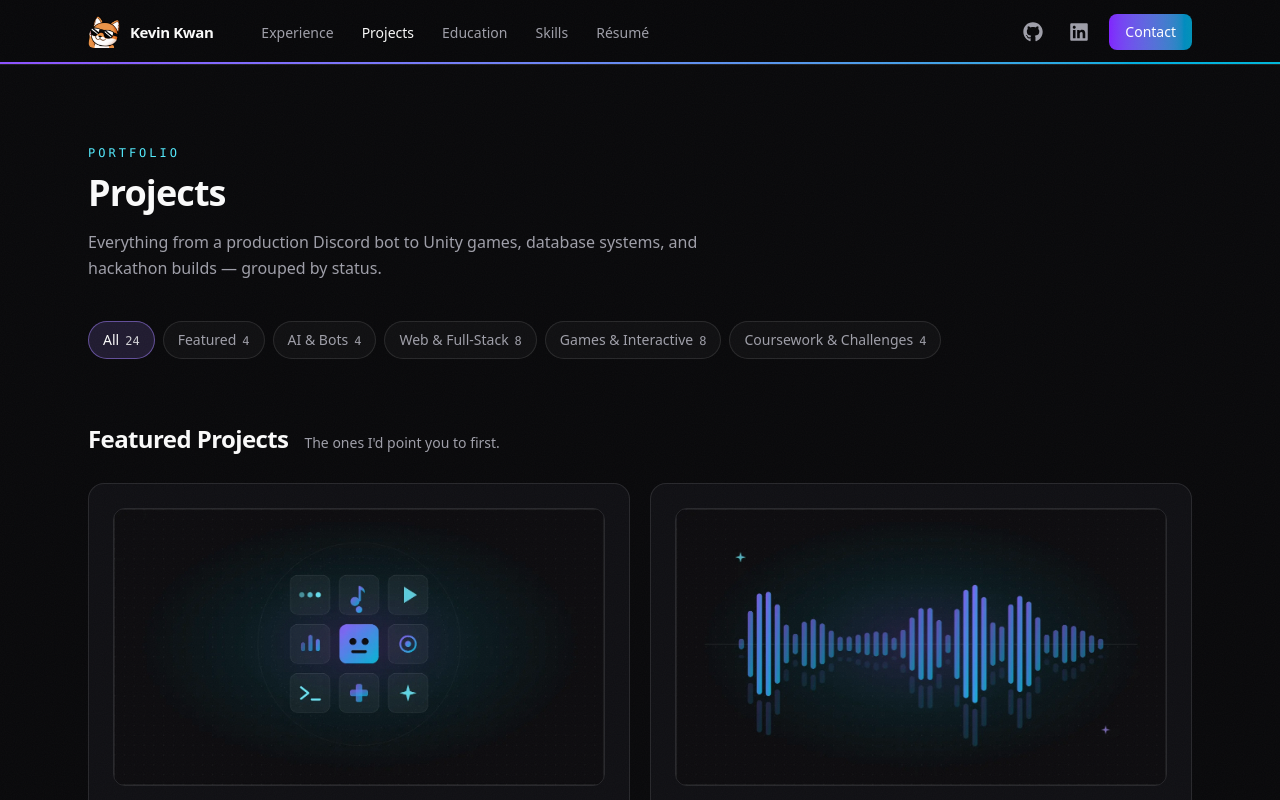
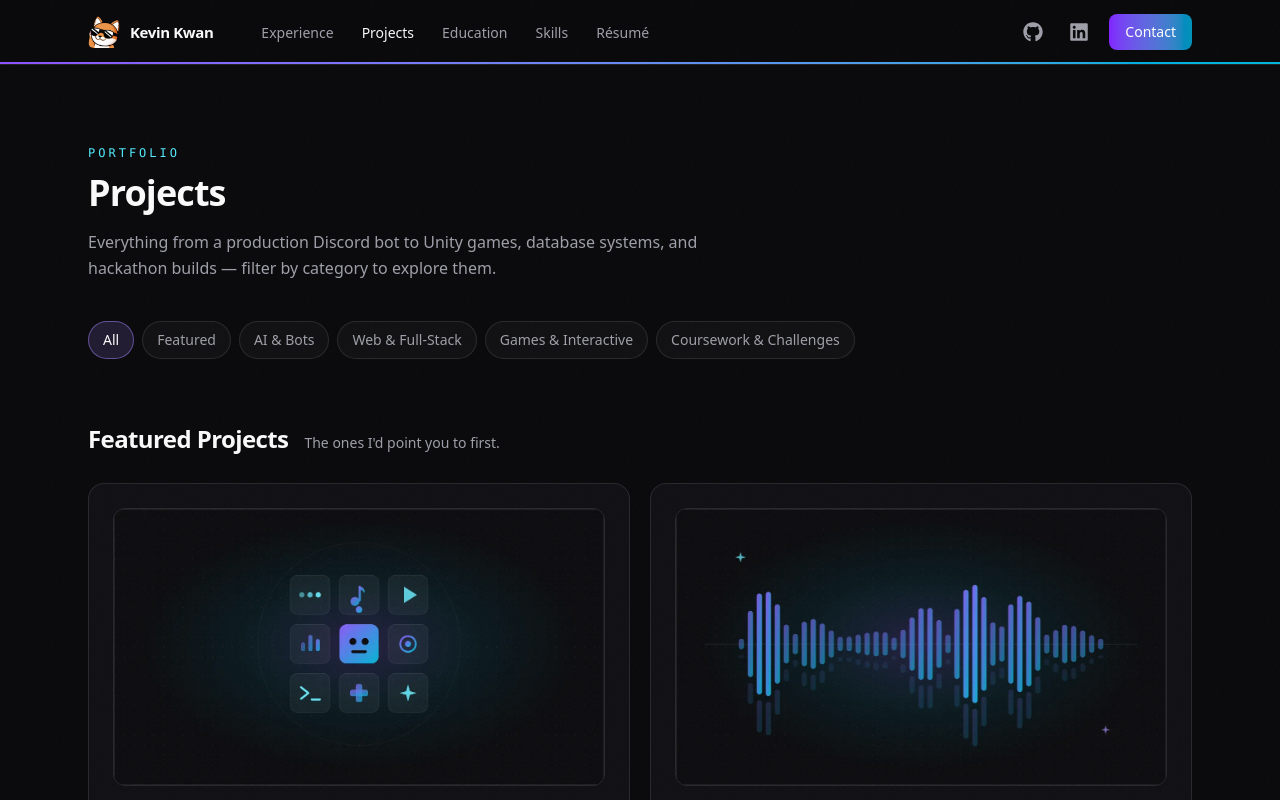
Before and after one commit to Kevin-Kwan/kevin-kwan.github.io, a Next.js app: page /projects in a window 1280 px wide. Shown: the top 800 px of the page. Built offline with nearby package versions, Linux system fonts and the light colour scheme.

Commit message:
Iteration 12: update pages/projects.tsx

```diff
--- a/pages/projects.tsx
+++ b/pages/projects.tsx
@@ -109,7 +109,7 @@ function Projects() {
           as="h1"
           eyebrow="Portfolio"
           title="Projects"
-          description="Everything from a production Discord bot to Unity games, database systems, and hackathon builds — grouped by status."
+          description="Everything from a production Discord bot to Unity games, database systems, and hackathon builds — filter by category to explore them."
         />
 
         {/* Category filter — 'All' keeps the grouped layout below; any other
@@ -134,13 +134,6 @@ function Projects() {
                 }`}
               >
                 {f.label}
-                <span
-                  className={`ml-1.5 font-mono text-xs ${
-                    active ? 'text-zinc-300' : 'text-zinc-400'
-                  }`}
-                >
-                  {countFor(f.id)}
-                </span>
               </button>
             );
           })}
```
